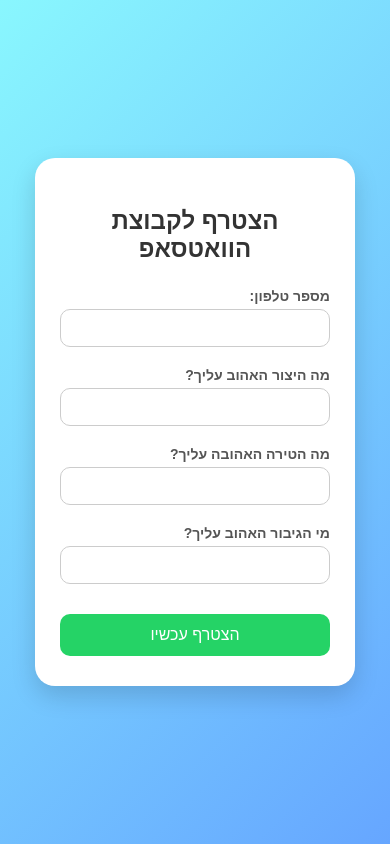
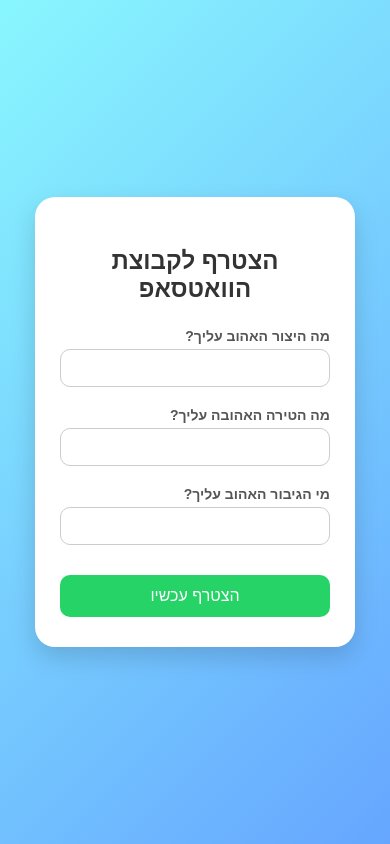
Before and after one commit to aviavi16/HOMM3, a plain HTML site: page index.html in a window 390 px wide. Drawn offline with Linux system fonts and the light colour scheme.

Commit message:
no need for phone field

```diff
--- a/index.html
+++ b/index.html
@@ -89,8 +89,6 @@
     <h2>הצטרף לקבוצת הוואטסאפ</h2>
 
     <form id="joinForm">
-      <label for="phone">מספר טלפון:</label>
-      <input type="tel" id="phone" required>
 
       <label for="creature">מה היצור האהוב עליך?</label>
       <input type="text" id="creature" required>
```
